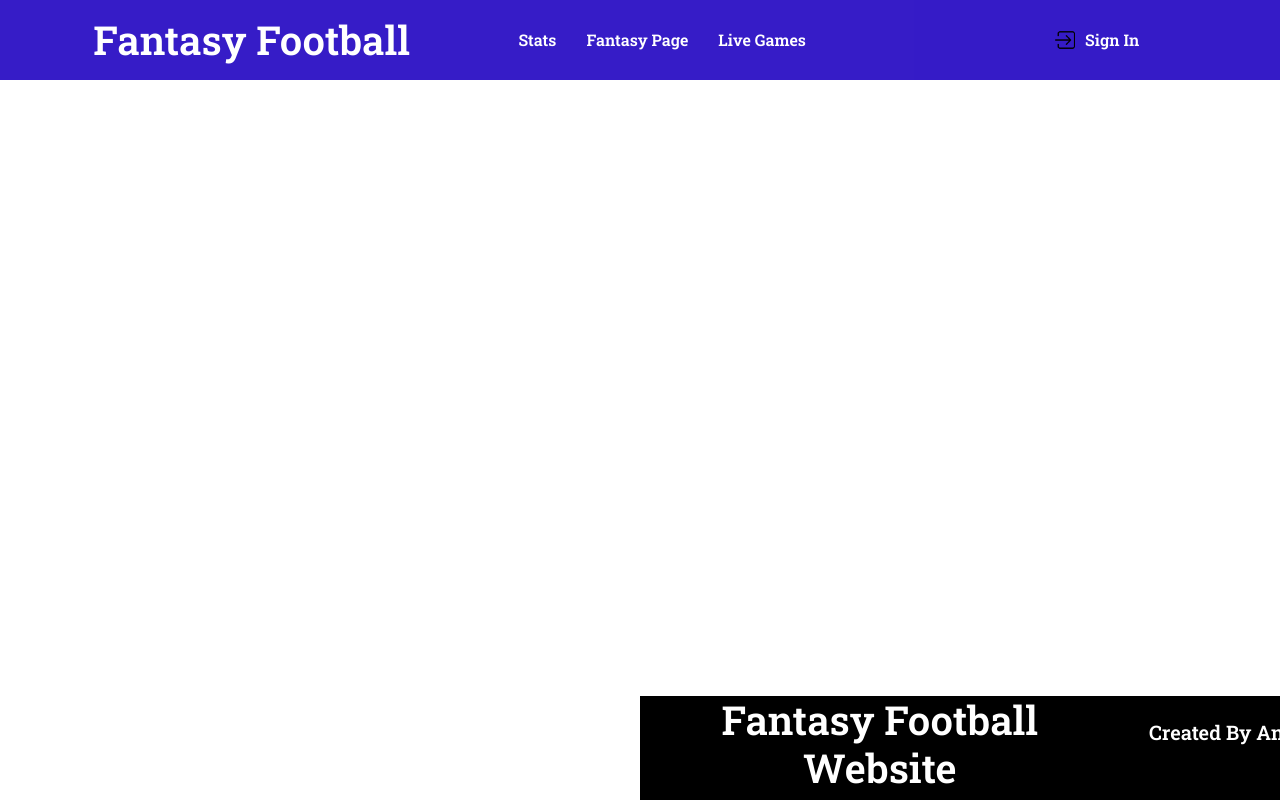
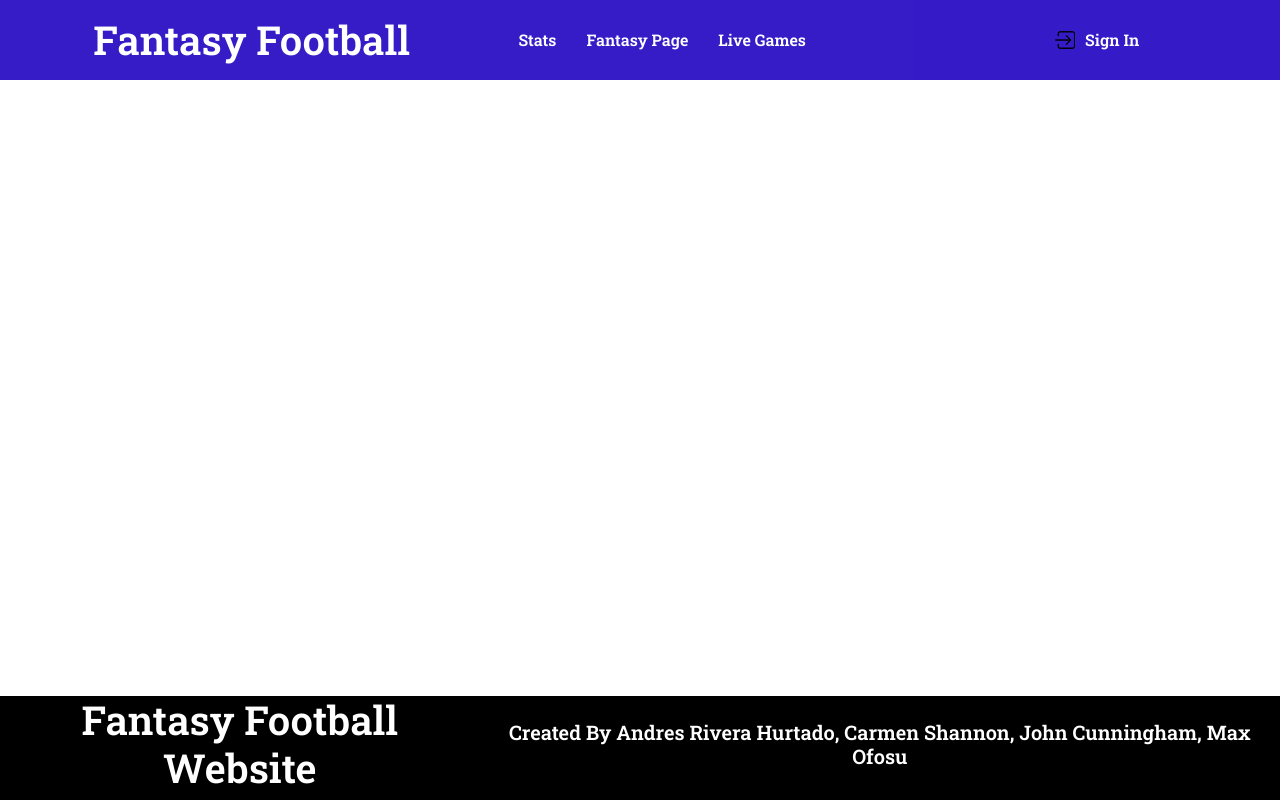
Before and after one commit to andresrihu/fantasyproject, a Vue app: page / in a window 1280 px wide. Built offline with nearby package versions, Linux system fonts and the light colour scheme.

Commit message:
fixed footer

```diff
--- a/src/components/Footer.vue
+++ b/src/components/Footer.vue
@@ -3,11 +3,13 @@
     <div class="footercontainer">
       <h1>Fantasy Football Website</h1>
       <div class="bottom">
-                <h5>Created By Andres Rivera Hurtado, Carmen Shannon, John Cunningham, Max Ofosu</h5>
+        <h5>
+          Created By Andres Rivera Hurtado, Carmen Shannon, John Cunningham, Max
+          Ofosu
+        </h5>
       </div>
     </div>
   </div>
-
 </template>
 
 <script>
@@ -22,22 +24,22 @@ export default {
 </script>
 
 <style scoped>
-    h1{
+h1 {
   text-align: center;
 }
-    .footercontainer{
+.footercontainer {
   display: flex;
   background-color: rgb(0, 0, 0);
   color: white;
   width: 100%;
   position: fixed;
   bottom: 0;
+  left: 0;
+  right: 0;
   align-items: center;
   justify-content: space-around;
-
-
 }
-    .bottom{
+.bottom {
   align-self: center;
   display: flex;
 }
```
Lines whose indentation alone changed are shown as unchanged.
